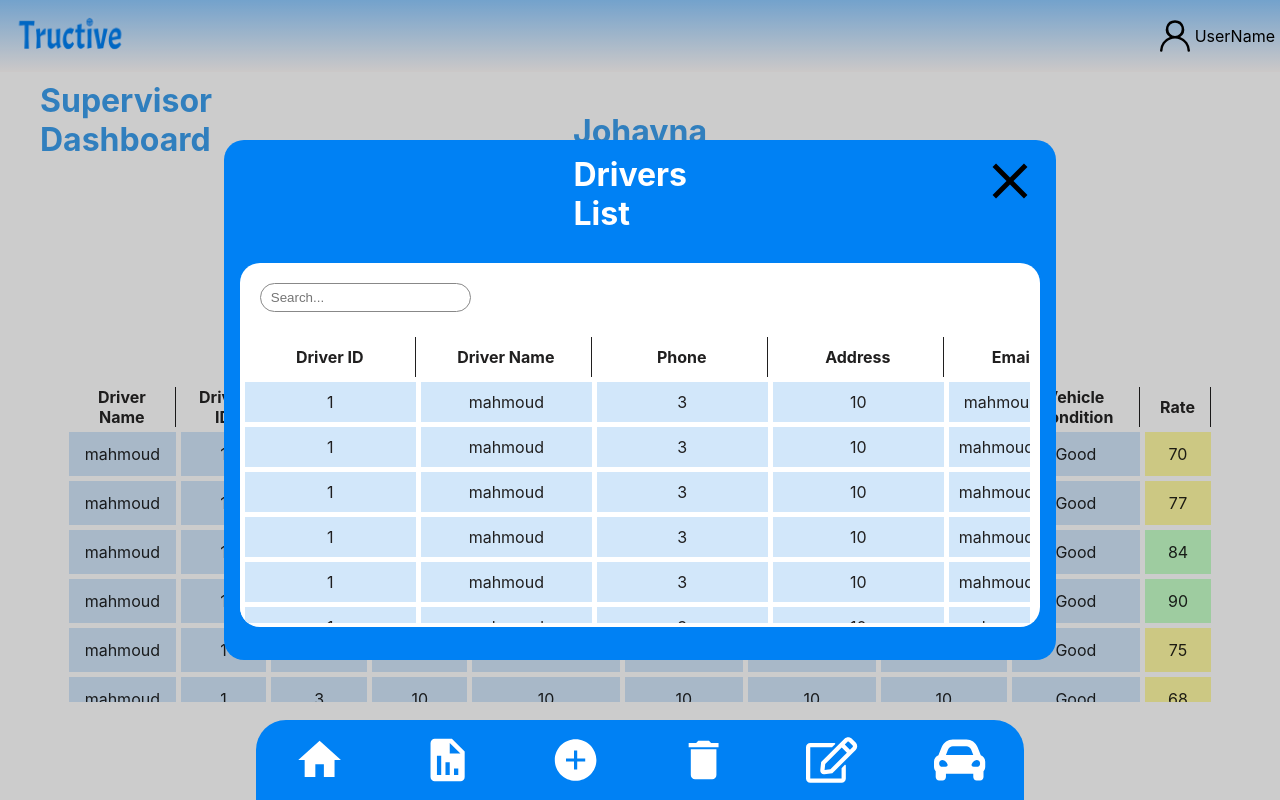
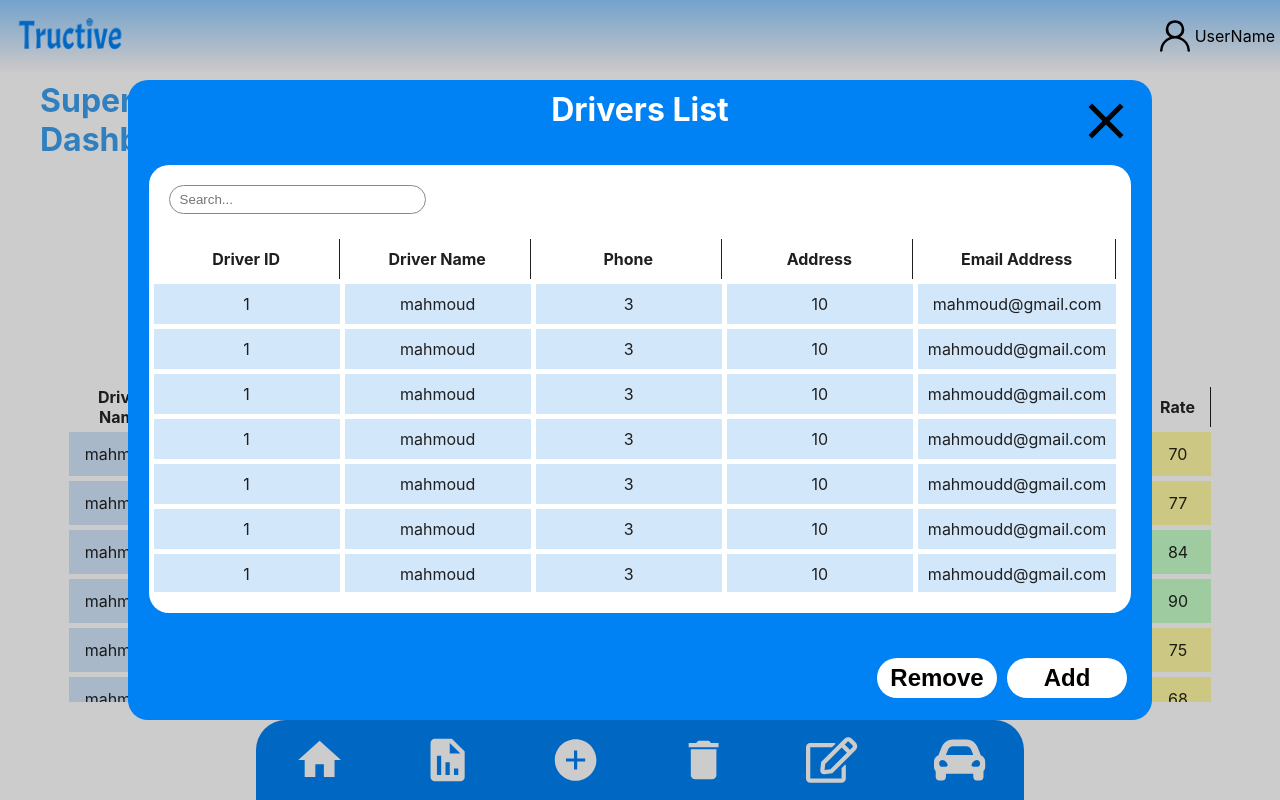
Before and after one commit to m7modfayez/tructive, a React (Vite) app: page /supervisor-dashboard/total-drivers in a window 1280 px wide. Built offline with nearby package versions, Linux system fonts and the light colour scheme.

Commit message:
some editting

```diff
--- a/src/App.css
+++ b/src/App.css
@@ -253,20 +253,22 @@ td {
 }
 
 .total-drivers {
-  /* z-index: 5; */
   border-radius: 20px;
   /* text-align: center; */
   box-shadow: 100px 100px 0px 1000px rgba(0, 0, 0, 0.2);
-
+  z-index: 10;
   position: fixed;
   top: 50%;
   left: 50%;
   transform: translate(-50%, -50%);
   width: 65%;
+  width: 80vw;
   height: 65%;
+  height: 80vh;
   overflow: hidden;
   color: white;
   background-color: #0081F4;
+  overflow: auto;
 }
 
 .close-driver-list {
--- a/src/assets/components/TotalDrivers.tsx
+++ b/src/assets/components/TotalDrivers.tsx
@@ -12,7 +12,7 @@ function TotalDrivers() {
 
 
                <Closing />
-               <h1 style={{margin: "15px 42%"}}>Drivers List</h1>
+               <div style={{margin: "10px auto", width: "fit-content"}} > <h1 style={{margin: "0"}}>Drivers List</h1> </div>
                <DriverList />
         </div>
 
```
